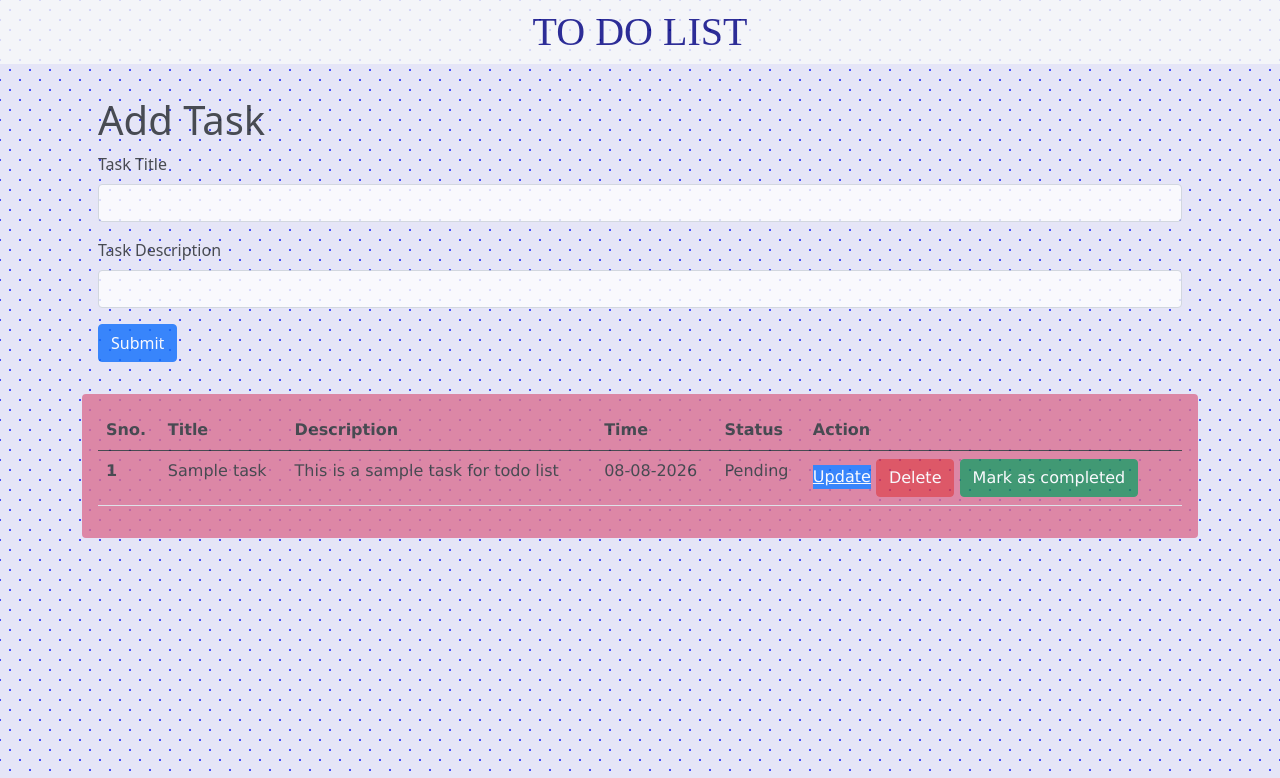
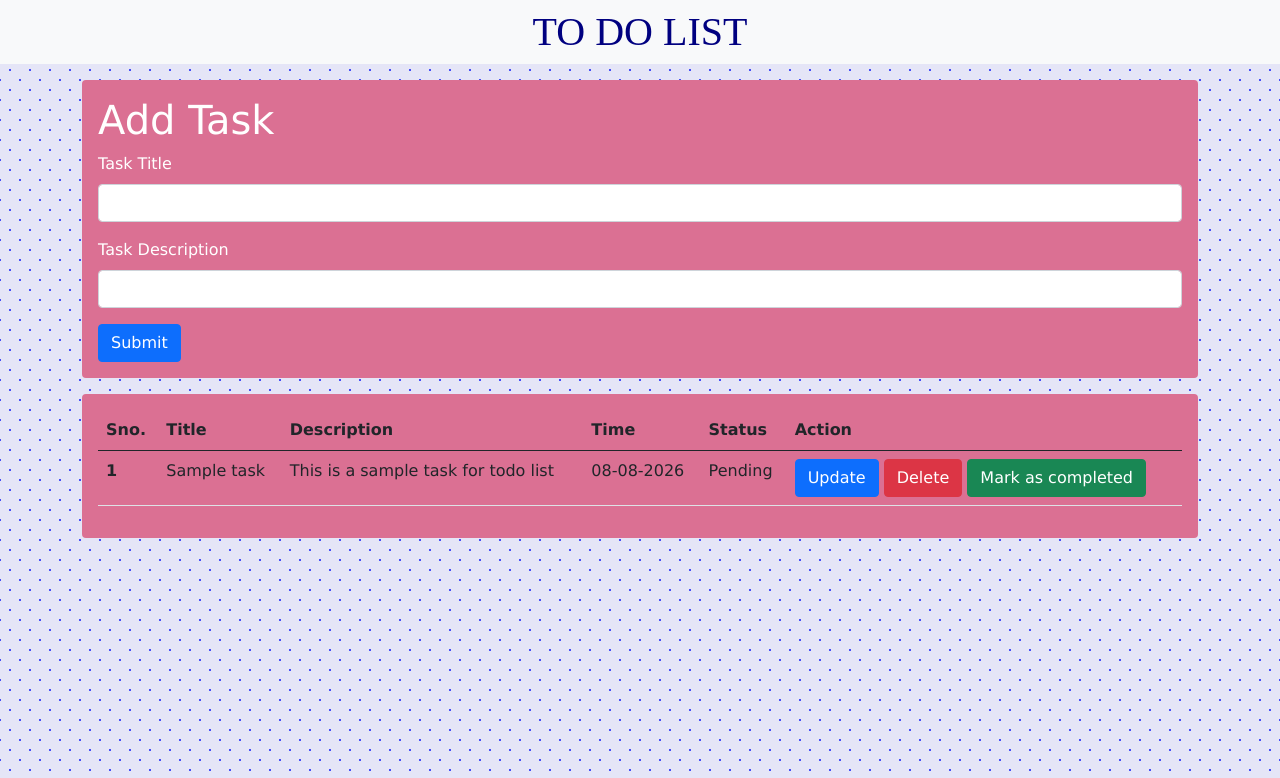
Before and after one commit to tanuja70-comp/TO-DO-LIST, a Flask app: page / in a window 1280 px wide. Shown: the top 778 px of the page. Run offline with Flask 3, Linux system fonts and the light colour scheme.

Commit message:
update colours

```diff
--- a/static/style.css
+++ b/static/style.css
@@ -7,8 +7,8 @@ h1.navbar-title {
 }
 
 body {
-    background-color: #E5E5F7;
-    opacity: 0.8;
+    background-color: pink;
+    opacity: 1;
     background-image: radial-gradient(#444CF7 1.5px, transparent 1.5px), radial-gradient(#444CF7 1.5px, #E5E5F7 1.5px);
     background-size: 20px 20px;
     background-position: 0 0, 10px 10px;
@@ -16,12 +16,12 @@ body {
 
 .container2 {
     background-color : palevioletred;
-    background-radius : 20px;
+    background: radius 20px;
     color : white;
     font-family :'Lucida Sans', 'Lucida Sans Regular', 'Lucida Grande', 'Lucida Sans Unicode', Geneva, Verdana, sans-serif;
 }
 
-@media (max-width : 768px){
+@media(max-width : 768px){
     .table-container {
         overflow-x : scroll ;
         -webkit-overflow-scrolling: touch;
--- a/templates/index.html
+++ b/templates/index.html
@@ -3,7 +3,7 @@
 {% block body %}
 
 <div class="container my-3">
-  <div class="containr2 my-3 rounded p-3">
+  <div class="container2 my-3 rounded p-3">
     <h1>Add Task</h1>
     <form action="/" method="POST">
 
@@ -56,9 +56,9 @@
           <td>{{todo.status}}</td>
           <td>
               <div class="btns">
-              <a href="/update/{{todo.sno}}"class="btn-primary" type="submit">Update</a>
+              <a href="/update/{{todo.sno}}"class="btn btn-primary"    type="submit">Update</a>
               <a href="/delete/{{todo.sno}}"class="btn btn-danger" type="submit">Delete</a>
-              <a href="/mark/{{todo.sno}}"class="btn btn-success" type="submit">Mark as completed</a>
+              <a href="/mark/{{todo.sno}}"class="btn btn-success"  type="submit">Mark as completed</a>
               </div>
 
           </td>
```
